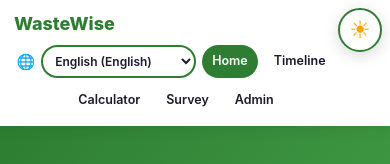
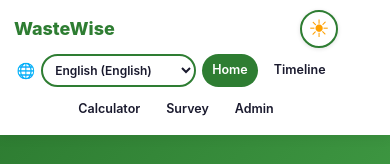
Before and after one commit to ayushrajwrs2013/ww, a website: page index.html in a window 390 px wide. Shown: the top 164 px of the page. Drawn offline with Linux system fonts and the light colour scheme.

Commit message:
Move dark-mode toggle into navbar to stop overlap

```diff
--- a/index.html
+++ b/index.html
@@ -637,12 +637,11 @@
       <a href="survey.html">Survey</a>
       <a href="admin.html">Admin</a>
     </div>
+    <button class="theme-toggle" id="themeToggle" onclick="toggleTheme()" aria-label="Toggle dark mode">
+      <span class="icon sun-icon">&#9728;</span>
+      <span class="icon moon-icon">&#9790;</span>
+    </button>
   </nav>
-
-  <button class="theme-toggle" id="themeToggle" onclick="toggleTheme()" aria-label="Toggle dark mode">
-    <span class="icon sun-icon">&#9728;</span>
-    <span class="icon moon-icon">&#9790;</span>
-  </button>
 
   <!-- Main View -->
   <div id="mainView">
--- a/responsive.css
+++ b/responsive.css
@@ -2,6 +2,19 @@
 
 html { -webkit-text-size-adjust: 100%; }
 img { max-width: 100%; height: auto; }
+
+/* Dark/bright toggle now lives in the normal navbar flow (no overlap) */
+.theme-toggle {
+  position: static;
+  flex: 0 0 auto;
+  width: 40px;
+  height: 40px;
+  margin-left: 8px;
+  top: auto;
+  right: auto;
+  z-index: auto;
+  box-shadow: 0 1px 4px rgba(0,0,0,0.12);
+}
 
 /* ---- Navbar: wrap instead of overflowing on phones ---- */
 @media (max-width: 820px) {
@@ -30,10 +43,9 @@ img { max-width: 100%; height: auto; }
     padding: 6px 8px !important;
   }
   .theme-toggle {
-    width: 44px;
-    height: 44px;
-    top: 8px;
-    right: 8px;
+    width: 38px;
+    height: 38px;
+    margin-left: 6px;
   }
 }
 
```
Also changed, not shown: calculator.html (+4 -5 lines), results.html (+4 -5 lines), survey.html (+4 -5 lines), timeline.html (+4 -5 lines).
